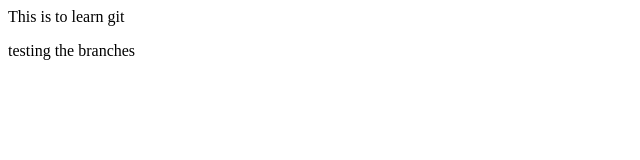
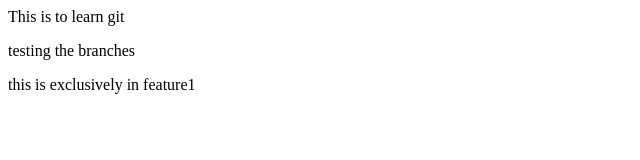
Before and after one commit to backupGithubShashank/localrepo, a plain HTML site: page index.html in a window 1280 px wide. Shown: the whole page, without its empty margins (0-640 px from the left). Drawn offline with Linux system fonts and the light colour scheme.

Commit message:
on feature1 branch

```diff
--- a/index.html
+++ b/index.html
@@ -1,2 +1,3 @@
 <p>This is to learn git</p>
 <p>testing the branches</p>
+<p>this is exclusively in feature1</p>
```
